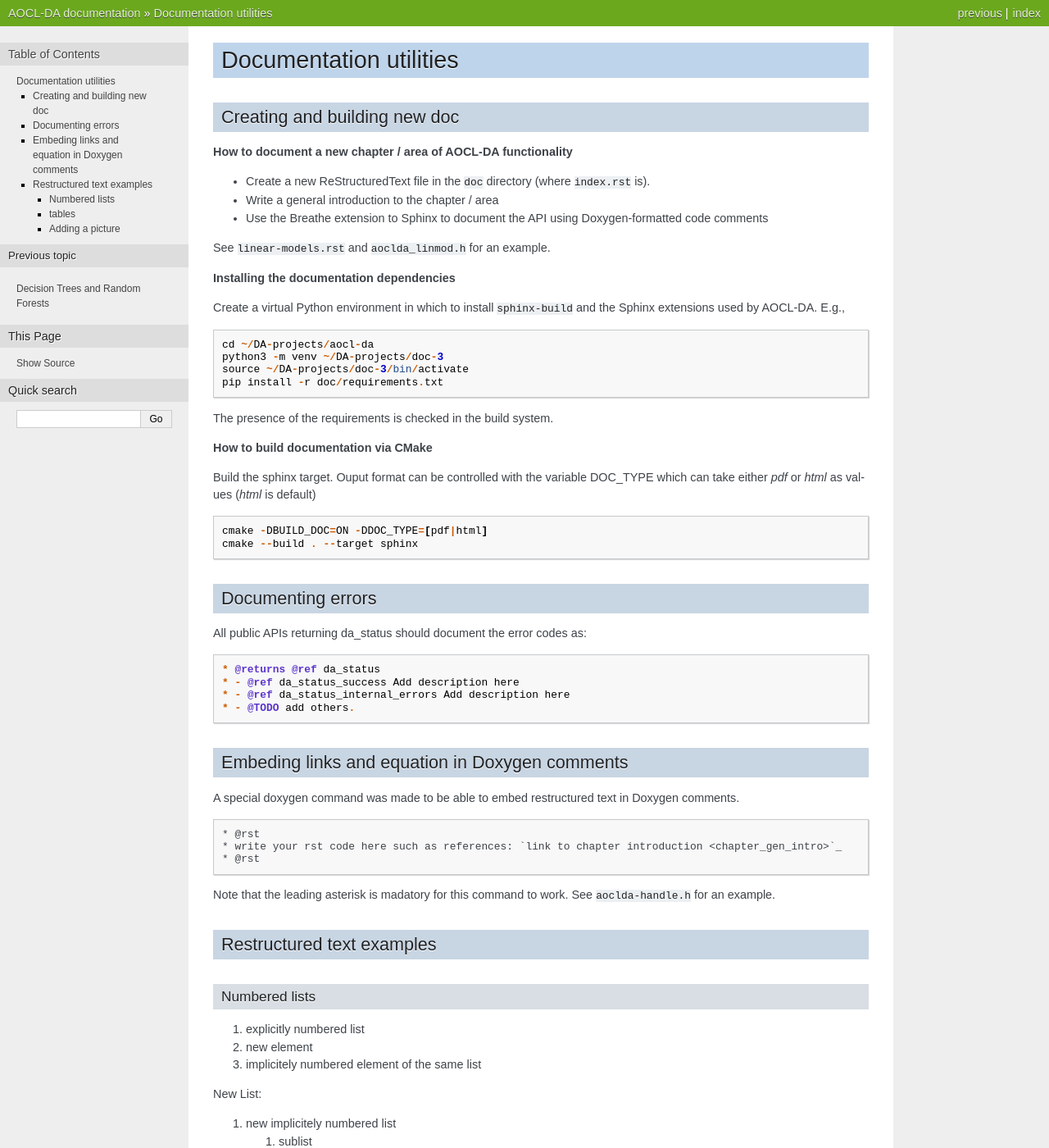
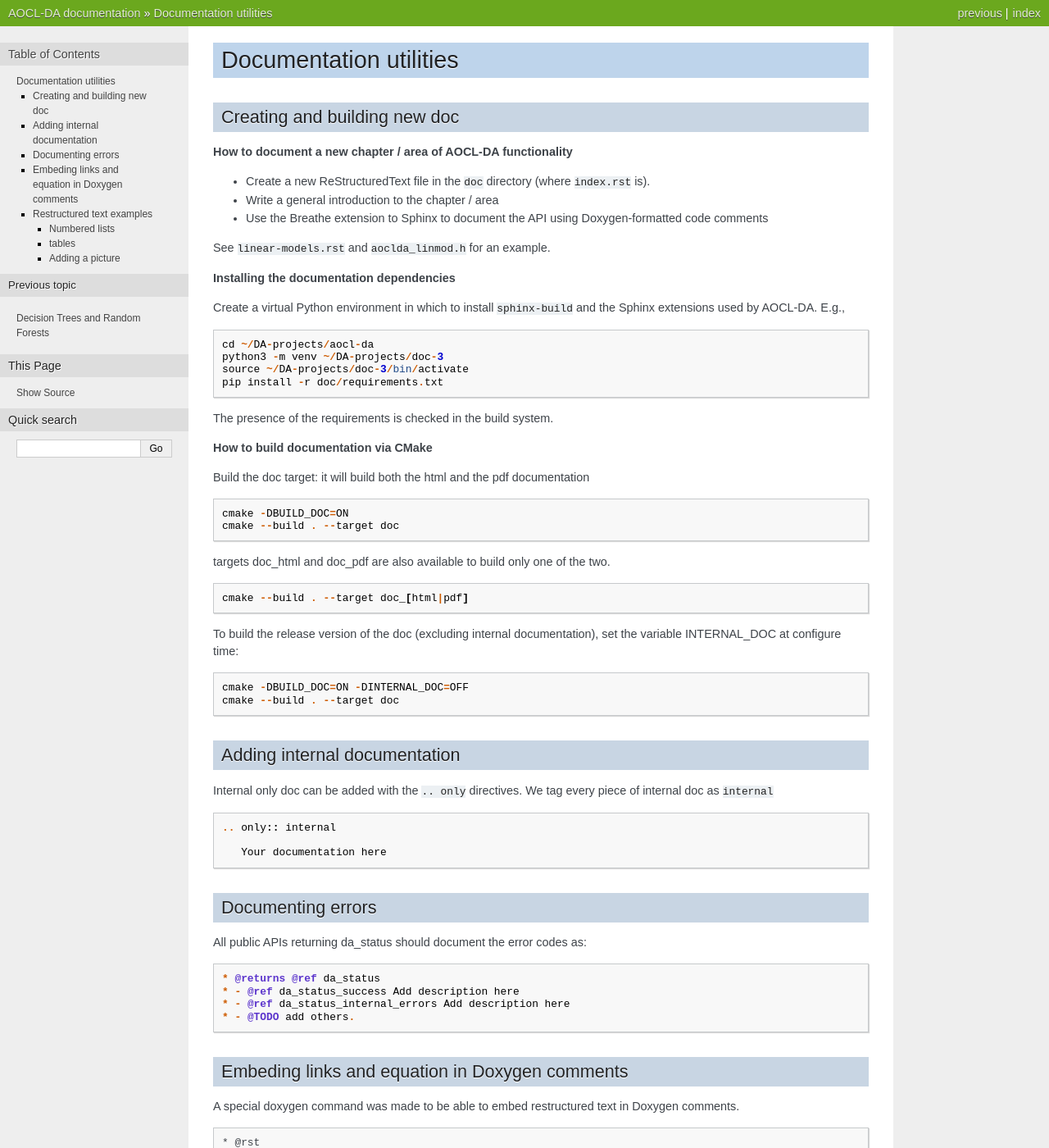
Before and after one commit to amd/aocl-data-analytics, a Sphinx documentation site: the page built from doc/doc-utilities.rst, in a window 1280 px wide and 1400 px high. Shown: the whole window at 82% size. Built offline with Sphinx 7.4.7, drawn with Linux system fonts in a browser that asks for light colours.

Commit message:
Changing main target to doc & adding support fo internal documentation
- doc target now builds both the html and pdf from sphinx
- internal documentation with cmake option INTERNAL_DOC
- removed old doxygen only documentation target

internal: CPUPL-3790
Change-Id: Ia33ed0dd95ab74b1698ee61d49497dfee5f57846

```diff
--- a/doc/doc-utilities.rst
+++ b/doc/doc-utilities.rst
@@ -29,12 +29,37 @@ The presence of the requirements is checked in the build system.
 
 **How to build documentation via CMake**
 
-Build the sphinx target. Ouput format can be controlled with the variable DOC_TYPE which can take either *pdf* or *html* as values (*html* is default)
+Build the doc target: it will build both the html and the pdf documentation
 
 .. code-block::
 
-   cmake -DBUILD_DOC=ON -DDOC_TYPE=[pdf|html]
-   cmake --build . --target sphinx
+   cmake -DBUILD_DOC=ON
+   cmake --build . --target doc
+
+targets doc_html and doc_pdf are also available to build only one of the two.
+
+.. code-block::
+
+   cmake --build . --target doc_[html|pdf]
+
+To build the release version of the doc (excluding internal documentation), set the variable INTERNAL_DOC at configure time:
+
+.. code-block::
+
+   cmake -DBUILD_DOC=ON -DINTERNAL_DOC=OFF
+   cmake --build . --target doc
+
+Adding internal documentation
+=============================
+
+Internal only doc can be added with the ``.. only`` directives. We tag every piece of internal doc as ``internal``
+
+.. code-block::
+
+   .. only:: internal
+
+      Your documentation here
+
 
 Documenting errors
 ==================
```
Also changed, not shown: README.md (+4 -2 lines), doc/CMakeLists.txt (+34 -53 lines), doc/index.rst (+6 -4 lines), 1 other file.
